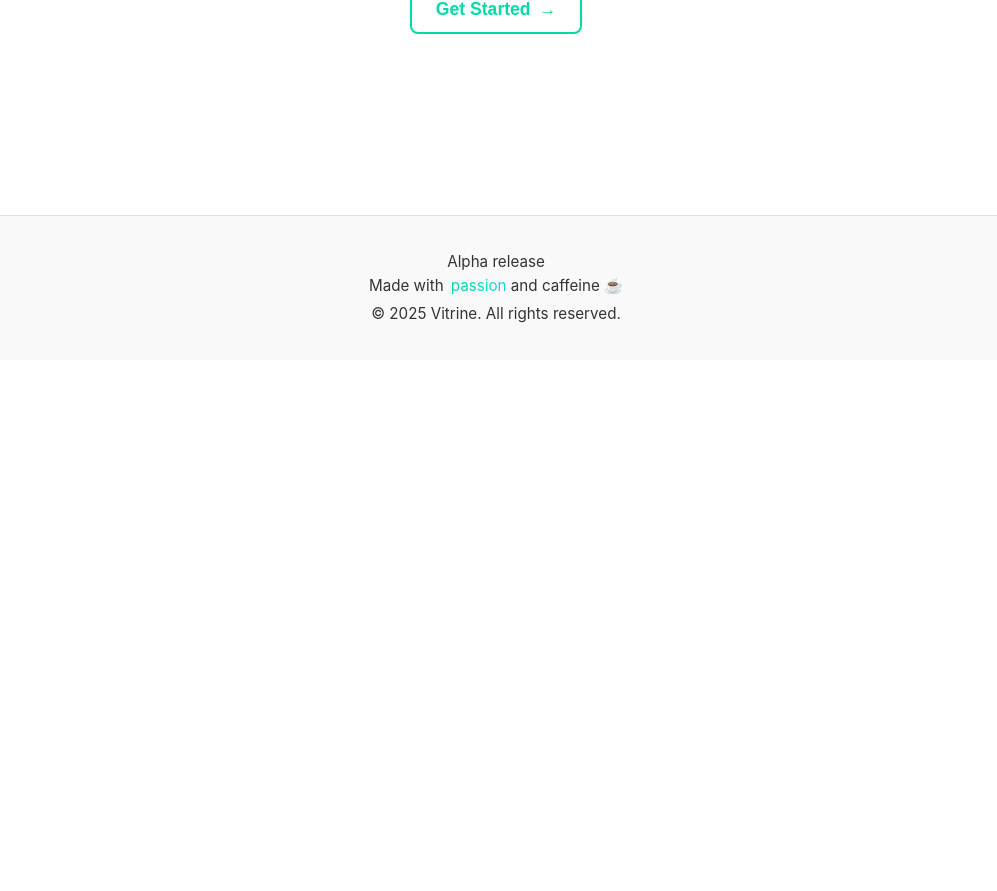
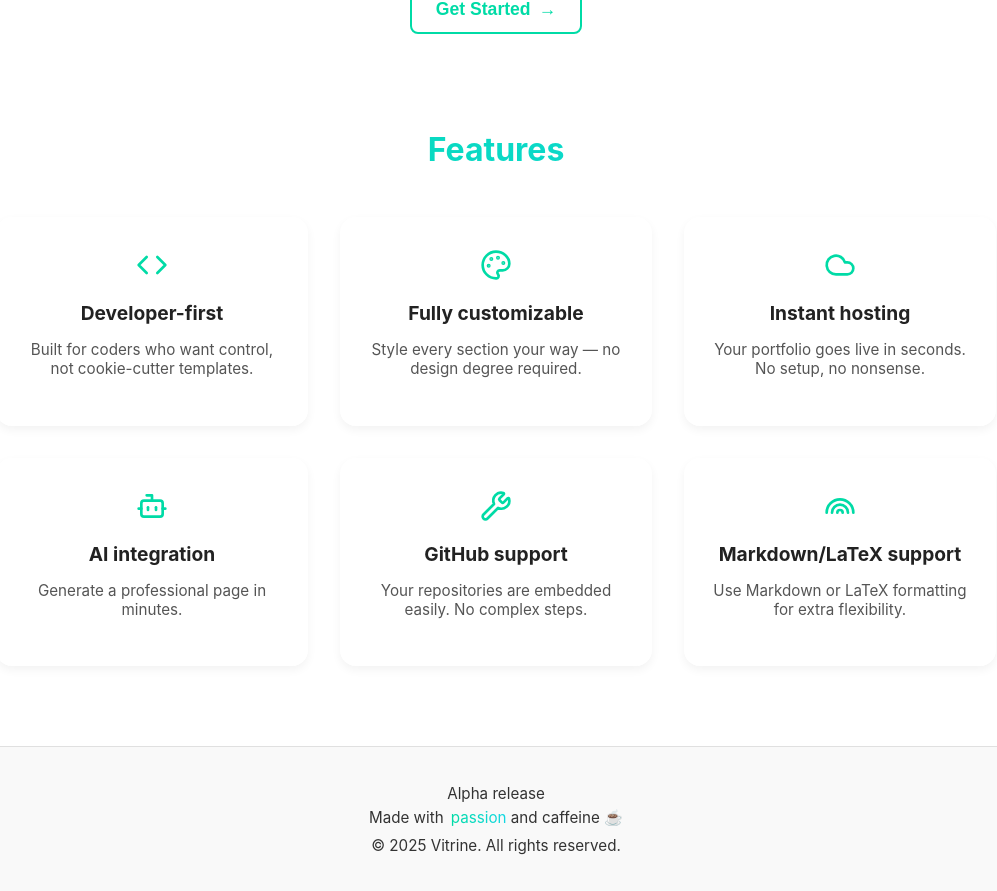
Before and after one commit to urichils/vitrine-app, a React (Create React App) app in the folder frontend/: page / in a window 1280 px wide. Shown: the part 440-1331 px from the top of the page, without its empty margins (144-1141 px from the left). Before the commit the page ends 800 px from the top, so only its background shows below. Built offline with nearby package versions, Linux system fonts and the light colour scheme.

Commit message:
features

```diff
--- /dev/null
+++ b/frontend/src/components/Features.jsx
@@ -0,0 +1,67 @@
+import "../styles/Features.css";
+import { Code, Palette, Cloud, Bot, Wrench, Rainbow } from "lucide-react";
+import { useEffect, useState } from "react";
+
+export default function Features() {
+  const [visible, setVisible] = useState(false);
+
+  useEffect(() => {
+    const handleScroll = () => {
+      const section = document.querySelector(".features");
+      if (section && window.scrollY + window.innerHeight * 0.8 > section.offsetTop) {
+        setVisible(true);
+      }
+    };
+    window.addEventListener("scroll", handleScroll);
+    handleScroll();
+    return () => window.removeEventListener("scroll", handleScroll);
+  }, []);
+
+  const features = [
+    {
+      icon: <Code size={32} />,
+      title: "Developer-first",
+      desc: "Built for coders who want control, not cookie-cutter templates.",
+    },
+    {
+      icon: <Palette size={32} />,
+      title: "Fully customizable",
+      desc: "Style every section your way — no design degree required.",
+    },
+    {
+      icon: <Cloud size={32} />,
+      title: "Instant hosting",
+      desc: "Your portfolio goes live in seconds. No setup, no nonsense.",
+    },
+    {
+      icon: <Bot size={32} />,
+      title: "AI integration",
+      desc: "Generate a professional page in minutes.",
+    },
+    {
+      icon: <Wrench size={32} />,
+      title: "GitHub support",
+      desc: "Your repositories are embedded easily. No complex steps.",
+    },
+    {
+      icon: <Rainbow size={32} />,
+      title: "Markdown/LaTeX support",
+      desc: "Use Markdown or LaTeX formatting for extra flexibility.",
+    },
+  ];
+
+  return (
+    <section className={`features ${visible ? "visible" : ""}`}>
+      <h2>Features</h2>
+      <div className="features-grid">
+        {features.map((f, i) => (
+          <div key={i} className="feature-card">
+            <div className="icon">{f.icon}</div>
+            <h3>{f.title}</h3>
+            <p>{f.desc}</p>
+          </div>
+        ))}
+      </div>
+    </section>
+  );
+}
--- a/frontend/src/pages/Home.jsx
+++ b/frontend/src/pages/Home.jsx
@@ -2,6 +2,7 @@ import Navbar from "../components/Navbar";
 import Hero from "../components/Hero";
 import "../styles/Home.css";
 import Footer from "../components/Footer";
+import Features from "../components/Features";
 
 export default function Home() {
   return (
@@ -9,6 +10,7 @@ export default function Home() {
       <Navbar />
       <main className="home">
         <Hero />
+        <Features />
       </main>
       <Footer />
     </>
--- /dev/null
+++ b/frontend/src/styles/Features.css
@@ -0,0 +1,67 @@
+.features {
+  text-align: center;
+  margin-top: 6rem;
+  padding: 0 1.5rem;
+  opacity: 0;
+  transform: translateY(40px);
+  transition: opacity 0.8s ease, transform 0.8s ease;
+}
+
+.features.visible {
+  opacity: 1;
+  transform: translateY(0);
+}
+
+.features h2 {
+  font-size: 2rem;
+  font-weight: 700;
+  margin-bottom: 3rem;
+  background: linear-gradient(90deg, rgb(0,219,166), rgb(20,215,228));
+  -webkit-background-clip: text;
+  -webkit-text-fill-color: transparent;
+}
+
+.features-grid {
+  display: grid;
+  grid-template-columns: repeat(auto-fit, minmax(240px, 1fr));
+  gap: 2rem;
+  max-width: 1000px;
+  margin: 0 auto;
+}
+
+.feature-card {
+  padding: 2rem 1.5rem;
+  border-radius: 1rem;
+  background: rgba(255,255,255,0.6);
+  box-shadow: 0 4px 10px rgba(0,0,0,0.05);
+  transition: transform 0.3s ease, box-shadow 0.3s ease;
+}
+
+body[data-theme='dark'] .feature-card {
+  background: rgba(26,26,26,0.6);
+  box-shadow: 0 4px 12px rgba(0,0,0,0.4);
+}
+
+.feature-card:hover {
+  transform: translateY(-5px);
+  box-shadow: 0 8px 16px rgba(0,0,0,0.08);
+}
+
+.icon {
+  color: rgb(0,219,166);
+  margin-bottom: 1rem;
+}
+
+.feature-card h3 {
+  margin: 0.5rem 0;
+  font-size: 1.2rem;
+}
+
+.feature-card p {
+  font-size: 0.95rem;
+  color: #555;
+}
+
+body[data-theme='dark'] .feature-card p {
+  color: #ccc;
+}
--- a/frontend/src/styles/Navbar.css
+++ b/frontend/src/styles/Navbar.css
@@ -21,8 +21,11 @@ body[data-theme='dark'] .period {
 }
 
 body[data-theme='light'] .navbar {
-  background: #fff;
+  background: #ffffffa3;
   color: #222;
+  box-shadow: 0 4px 10px rgba(0, 0, 0, 0.1);
+  backdrop-filter: blur(10px);        /* glassy blur */
+  -webkit-backdrop-filter: blur(10px);
 }
 
 body[data-theme='dark'] .navbar {
```
